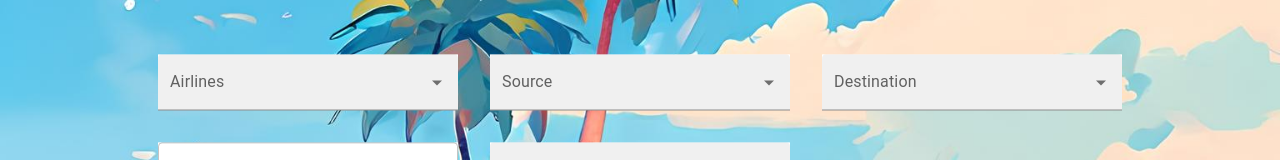
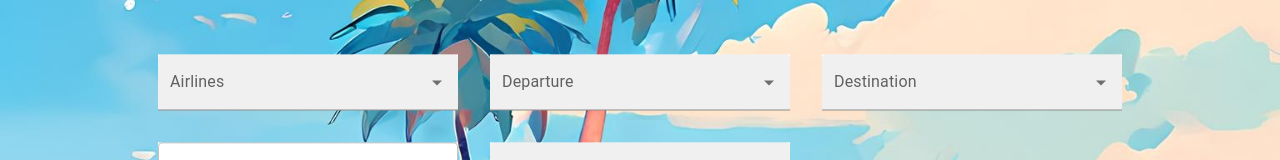
Before and after one commit to suyog200/Thrifty, a React (Vite) app in the folder Thrifty-app/: page / in a window 1280 px wide. Shown: the part 320-480 px from the top of the page. Built offline with nearby package versions, Linux system fonts and the light colour scheme.

Commit message:
changed label

```diff
--- a/Thrifty-app/src/components/InputForm.jsx
+++ b/Thrifty-app/src/components/InputForm.jsx
@@ -20,7 +20,7 @@ export default function InputForm() {
     <>
       <div className="inputs">
         <InputBox id="airlines" label="Airlines" Data={airlines} />
-        <InputBox id="source" label="Source" Data={source_cities} />
+        <InputBox id="Departure" label="Departure" Data={source_cities} />
         <InputBox
           id="destination"
           label="Destination"
```
